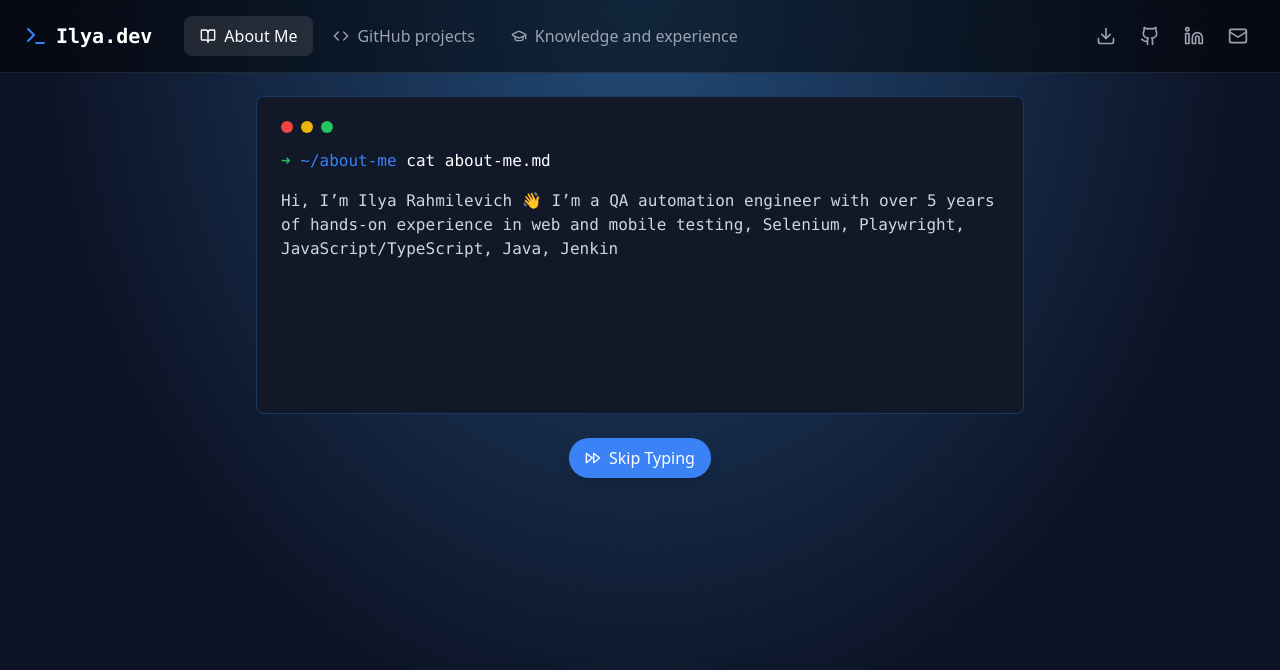
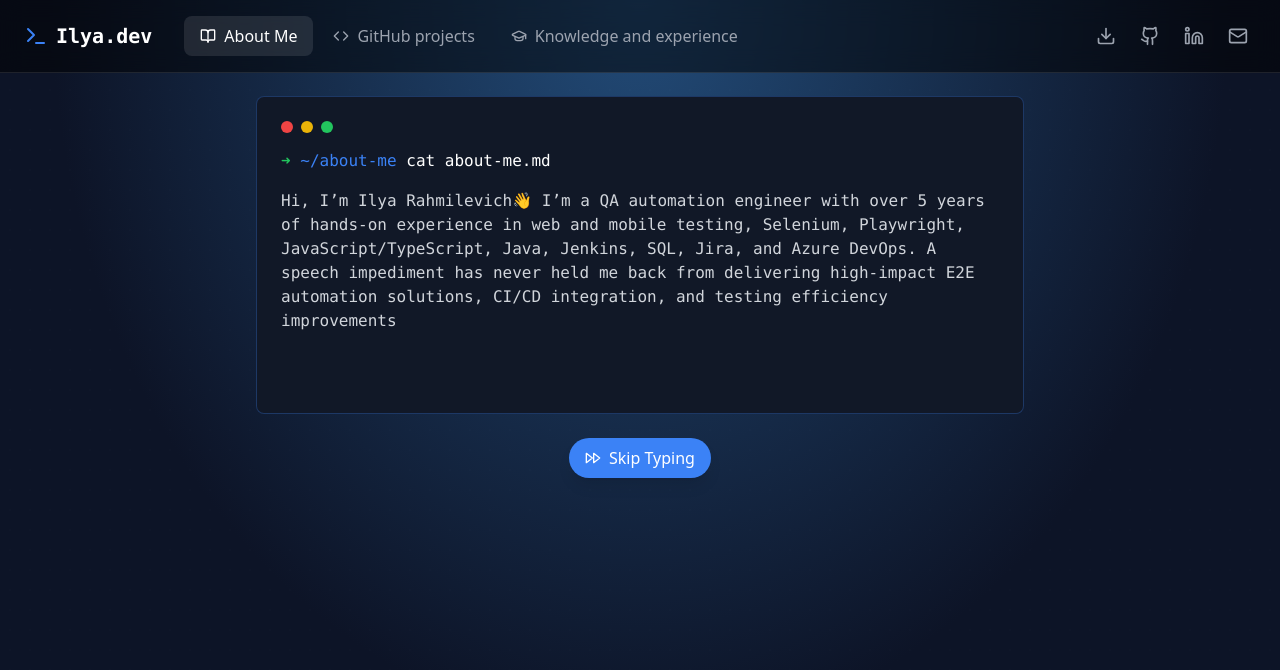
Before and after one commit to ilyar88/ai-portfolio, a React (Vite) app in the folder frontend/: page /about-me in a window 1280 px wide. Shown: the top 670 px of the page. Built offline with nearby package versions, Linux system fonts and the light colour scheme; no server answers.

Commit message:
Add changes

```diff
--- a/frontend/src/components/sections/About/index.jsx
+++ b/frontend/src/components/sections/About/index.jsx
@@ -5,7 +5,7 @@
 
 export const AboutSection = () => {
   const [aboutContent, setAboutContent] = useState('')
-  const { displayedContent, setIsTyping, setDisplayedContent } = useTypingEffect(aboutContent)
+  const { displayedContent, setIsTyping, setDisplayedContent } = useTypingEffect(aboutContent, 15)
   const [showSkipButton, setShowSkipButton] = useState(false)
 
   useEffect(() => {
```
Also changed, not shown: frontend/public/about-me.md (+1 -1 lines).
